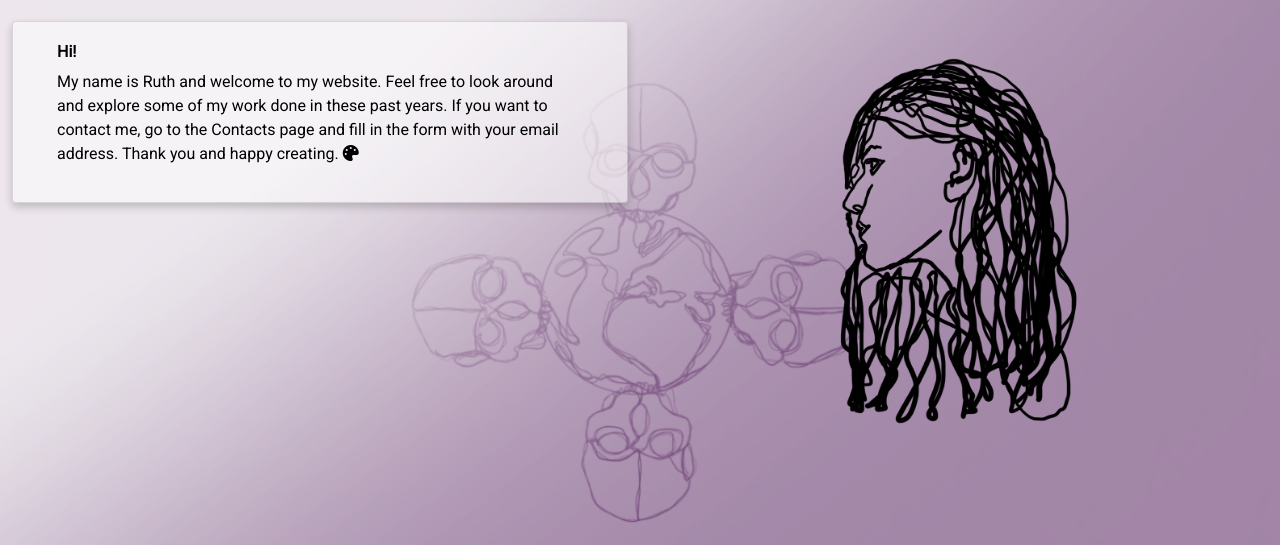
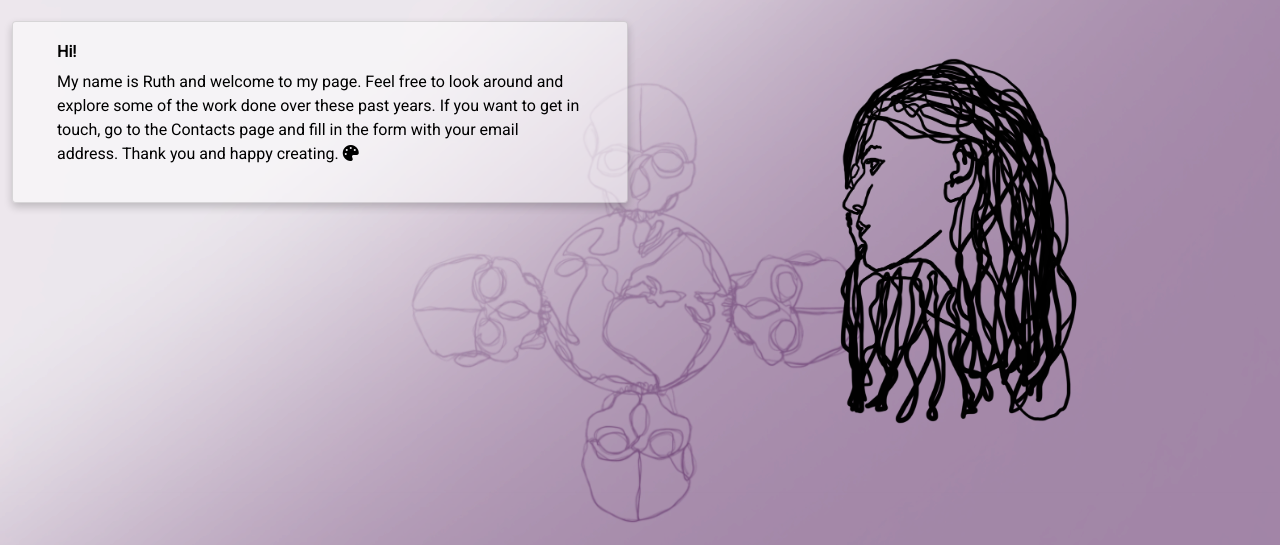
Before and after one commit to Ruth-Calleja/ruth.calleja.17.github.io, a plain HTML site: page about.html in a window 1280 px wide. Shown: the part 185-730 px from the top of the page. Drawn offline with nearby package versions, Linux system fonts and the light colour scheme.

Commit message:
Final Assignment Commit
Fixed about me write- up section

```diff
--- a/about.html
+++ b/about.html
@@ -48,8 +48,8 @@
 				<!--CARD FOR 3D BORDER EFFECT-->
 				<div class="card">
 					<h2 class="px-4">Hi!</h2>
-					<p class="px-4">My name is Ruth and welcome to my website. Feel free to look around and explore some of
-						my work done in these past years. If you want to contact me, go to the Contacts page and fill in the
+					<p class="px-4">My name is Ruth and welcome to my page. Feel free to look around and explore some of
+						the work done over these past years. If you want to get in touch, go to the Contacts page and fill in the
 						form with your email address. Thank you and happy creating. <i class="fas fa-palette"></i>
 					</p>
 				</div>
```
